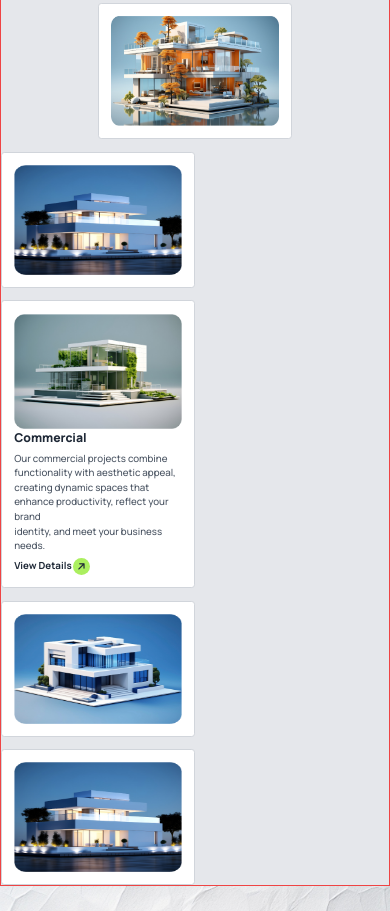
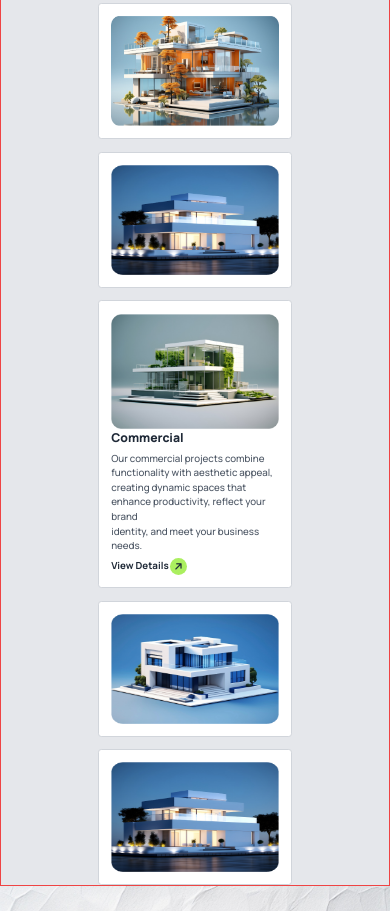
Before and after one commit to prayash231/B10-Assignment-03, a plain HTML site: page index.html in a window 390 px wide. Shown: the part 2798-3709 px from the top of the page. Drawn offline with nearby package versions, Linux system fonts and the light colour scheme.

Commit message:
our latest work section responsive for mobile devices

```diff
--- a/index.html
+++ b/index.html
@@ -232,7 +232,7 @@
             </div>
             <!-- row-2 -->
             <div class="grid grid-cols-1 lg:grid-cols-4 gap-y-[3.13vw] lg:gap-y-0 lg:gap-x-[1.042vw]
-            pt-[1.252vw] lg:pt-0 lg:mt-[1.042vw]">
+            pt-[1.252vw] lg:pt-0 lg:mt-[1.042vw] justify-items-center lg:justify-items-stretch">
                <!-- property-3 -->
                <div class="border-[0.052vw] border-gray-300 rounded-[0.833vw] p-[3.13vw] lg:p-[1.042vw] bg-white w-1/2 lg:w-auto order-3 lg:order-1">
                 <img class="w-full h-[28.169vw] lg:h-[9.375vw]" src="./assets/img3.png" alt="">
```
